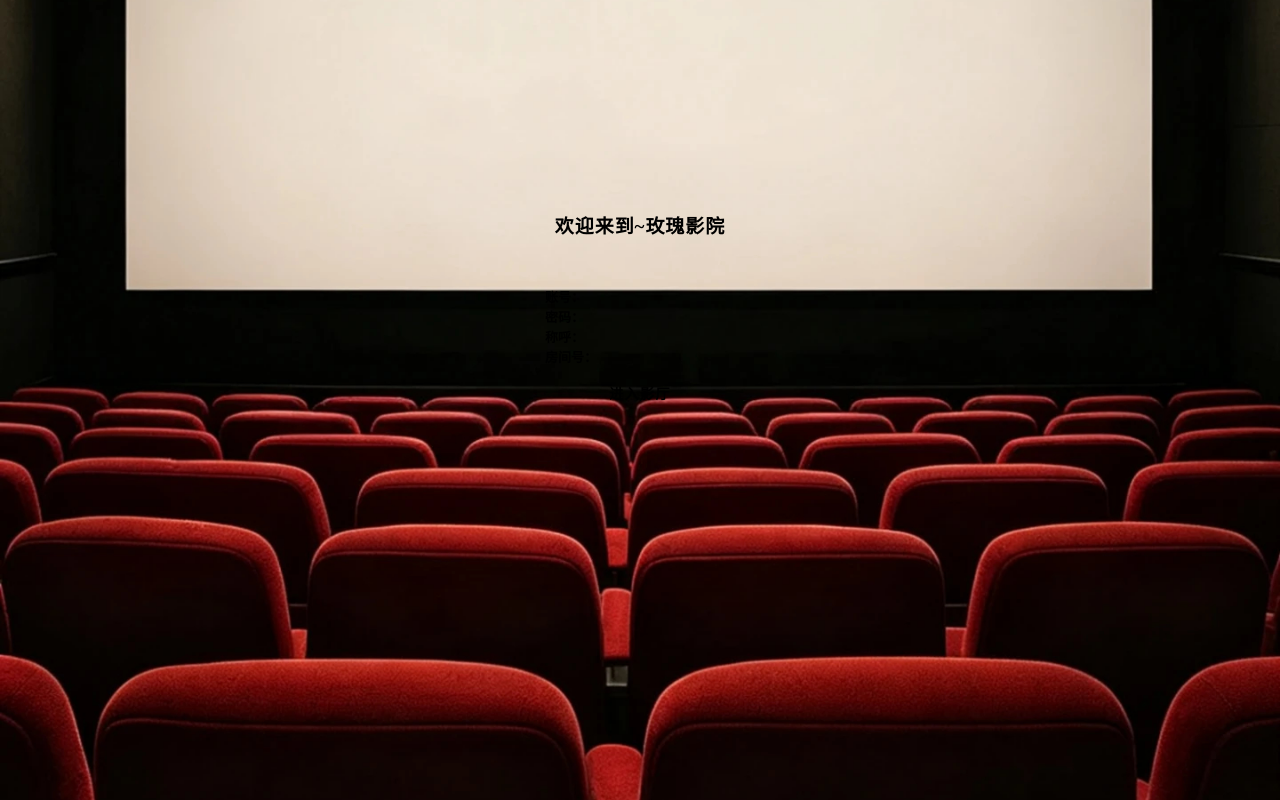
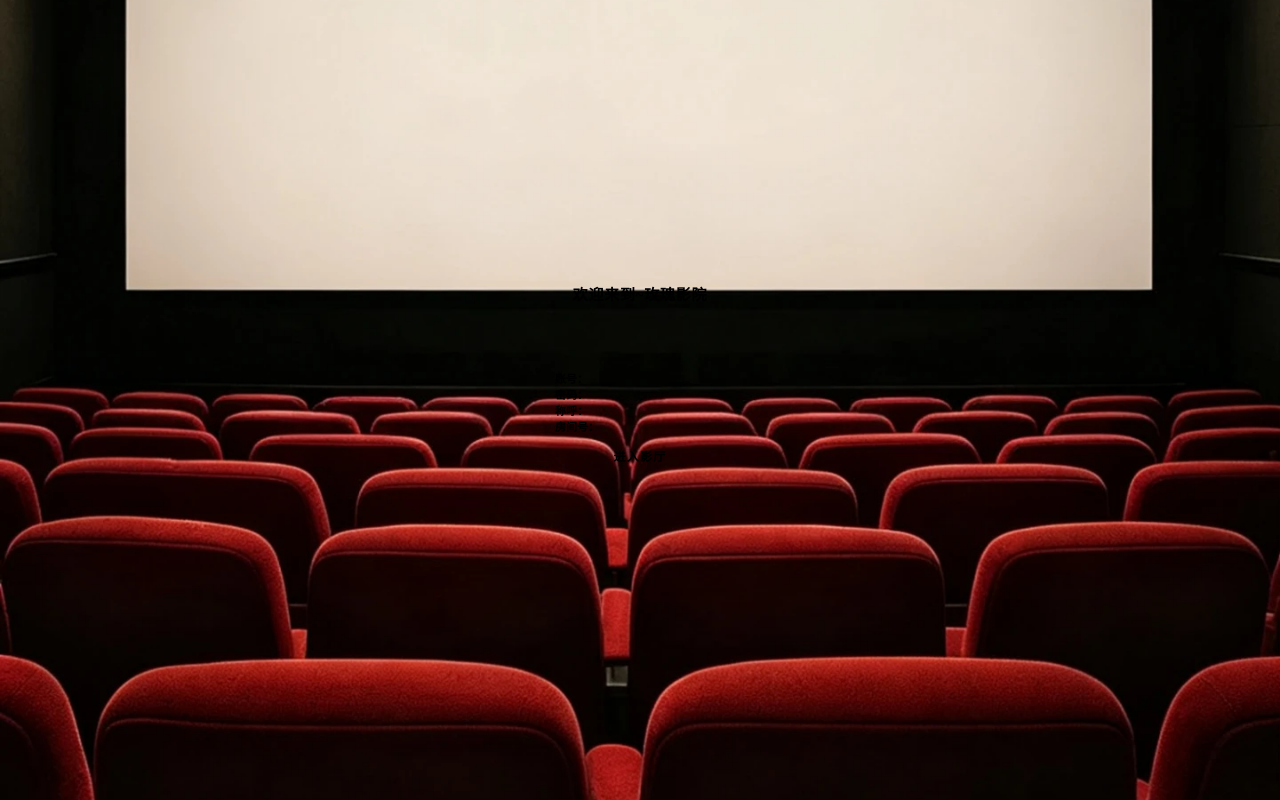
Before and after one commit to zhangziya0713/watch-together, a website: page public/login.html in a window 1280 px wide. Drawn offline with Linux system fonts and the light colour scheme.

Commit message:
Update style.css

```diff
--- a/public/style.css
+++ b/public/style.css
@@ -503,37 +503,37 @@
 .login-screen-box {
   left: 18%;
   right: 18%;
-  top: 20%;
-  bottom: 48%;
+  top: 21%;
+  bottom: 47%;
   flex-direction: column;
   justify-content: flex-start;
-  padding-top: 4%;
+  padding-top: 9%;
 }
 
 .cinema-title-inline {
   font-family: 'STKaiti', 'KaiTi', '楷体', 'Kaiti SC', serif;
   color: #000;
   font-weight: 700;
-  font-size: clamp(14px, 4vw, 19px);
+  font-size: clamp(11px, 3vw, 15px);
   letter-spacing: 0.05em;
   text-align: center;
-  margin-bottom: 6%;
+  margin-bottom: 8%;
 }
 
 /* ---------- 登录表单:完全没有边框/底色,就是写在银幕上的字 ---------- */
 .cinema-form {
   width: 100%;
-  max-width: 190px;
+  max-width: 170px;
   display: flex;
   flex-direction: column;
-  gap: 3%;
+  gap: 2.5%;
 }
 .cinema-field { display: flex; align-items: baseline; gap: 2px; }
 .cinema-field label {
   font-family: 'STKaiti', 'KaiTi', '楷体', 'Kaiti SC', serif;
   color: #000;
   font-weight: 700;
-  font-size: clamp(11px, 2.8vw, 13px);
+  font-size: clamp(9px, 2.2vw, 11px);
   flex-shrink: 0;
   white-space: nowrap;
 }
@@ -546,7 +546,7 @@
   padding: 1px 2px;
   color: #000;
   font-family: 'STKaiti', 'KaiTi', '楷体', 'Kaiti SC', serif;
-  font-size: clamp(11px, 2.8vw, 13px);
+  font-size: clamp(9px, 2.2vw, 11px);
   outline: none;
 }
 .cinema-enter-link {
@@ -555,11 +555,11 @@
   color: #000;
   font-family: 'STKaiti', 'KaiTi', '楷体', 'Kaiti SC', serif;
   font-weight: 700;
-  font-size: clamp(12px, 3vw, 14px);
+  font-size: clamp(10px, 2.5vw, 12px);
   letter-spacing: 0.1em;
   cursor: pointer;
 }
-.cinema-hint { color: #b00000; font-size: 11px; text-align: center; min-height: 14px; margin: 4px 0 0; font-weight: 600; }
+.cinema-hint { color: #b00000; font-size: 10px; text-align: center; min-height: 13px; margin: 4px 0 0; font-weight: 600; }
 
 /* ---------- 放映厅顶部工具条(在银幕上方) ---------- */
 .cinema-topbar {
```
